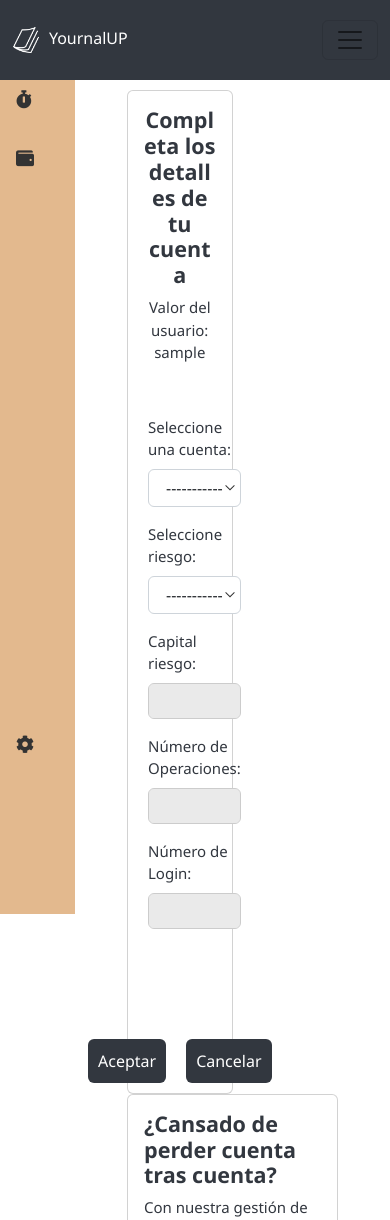
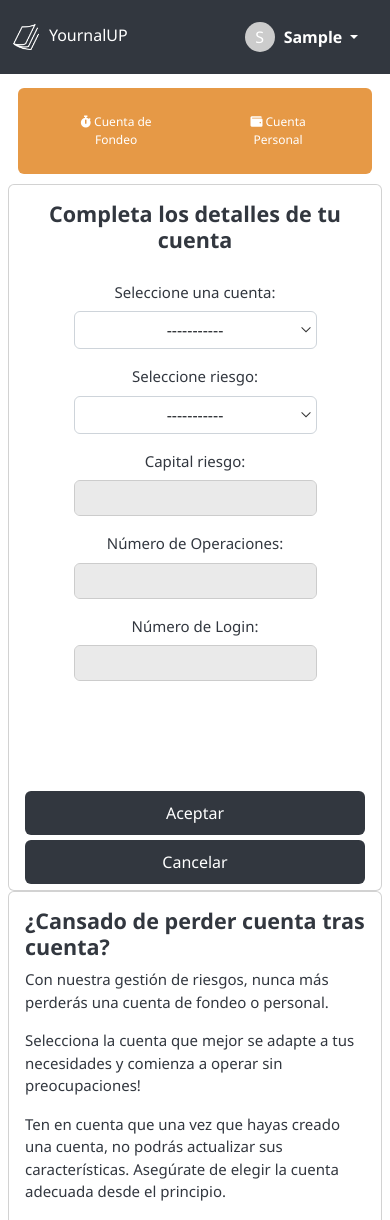
Before and after one commit to anndyarl/YournalUP, a Django app: page /cuentas/1/crear_cuentas in a window 390 px wide. Shown: the top 1220 px of the page. Run offline with Django 4.2, Linux system fonts and the light colour scheme; the visitor is signed in with stand-in values (Sample User, id 1); data that the repository does not hold is empty; parts of the project's set-up code (start-up, migrations or seed data) failed here and were passed over; some libraries are stand-ins or nearby versions.

Commit message:
Se realizan todos los cambios para mobile

```diff
--- a/mysite/GRB/static/css/style.css
+++ b/mysite/GRB/static/css/style.css
@@ -40,6 +40,13 @@ main {
   margin-top: 50px; /* Margen superior igual a la altura del encabezado */
   padding: 20px;
 }
+@media screen and (max-width: 768px) {
+main {
+  padding: 8px;
+  margin-top: 70px;
+}
+}
+
 .dropdown-menu.dropdown-menu-right {
     filter: drop-shadow(0 0 10px rgba(0, 0, 0, .1));
     background-color: #fff;
@@ -84,6 +91,20 @@ nav ul {
   padding: 0;
   text-align: center;
 }
+/* Media query para pantallas más pequeñas */
+@media screen and (max-width: 768px) {
+  nav ul {
+    display: grid;
+    grid-template-columns: repeat(4, 1fr);
+    list-style-type: none;
+    margin: 0;
+    padding: 0;
+    text-align: center;
+
+  }
+}
+
+
 
 nav li {
   margin: 0 10px;
@@ -183,6 +204,17 @@ select:focus {
   justify-content: center;
 }
 
+@media screen and (max-width: 768px) {
+  .center-button {
+    display: grid;
+    grid-template-columns: 1fr;
+    gap: 5px;
+    position: relative;
+    top: 10px;
+
+  }
+}
+
 .end-button {
   display: flex;
   justify-content: flex-end;
@@ -207,6 +239,27 @@ select:focus {
   /* width: 110px;  */
   text-align: center;
 }
+@media screen and (max-width: 768px) {
+
+  .add-order-button,
+.cancel-order-button {
+  background-color: #32373f;
+  border: none;
+  color: white;
+  padding: 10px;
+  text-decoration: none;
+  display: inline-block;
+  font-size: 16px;
+  cursor: pointer;
+  border-radius: 0.375rem;
+  width: 100%;
+  text-align: center;
+  margin: 0;
+
+}
+}
+
+
 
 .add-order-button:hover,
 .add-order-button:focus,
@@ -350,11 +403,23 @@ div.tabla-scroll table {
         margin-bottom: 10px; /* Agrega un margen inferior a los contenedores de los botones */
     }
 }
+#choose-create-account {
+  border: 2px solid #e69946;
+}
 
+.container{
+  max-width: 1518px;
+}
 
 .container-cuentas {
   display: grid;
   grid-template-columns: repeat(2, 1fr);
+}
+/* Media query para pantallas más pequeñas */
+@media screen and (max-width: 768px) {
+  .container-cuentas {
+    grid-template-columns: 1fr; /* Cambiamos a una sola columna */
+  }
 }
 
 input[type="file"]:not(:valid) + img {
@@ -852,6 +1035,14 @@ textarea {
   padding: 20px;
 }
 
+/* Media query para pantallas más pequeñas */
+@media screen and (max-width: 768px) {
+  .content {
+    margin: 0px;
+    padding: 0px;
+  }
+}
+
 .vertical-menu .nav-link {
   position: relative;
 }
@@ -919,4 +1110,29 @@ background-color:#e69946;
   background-color: #E9ECEF; /* Color de fondo al pasar el cursor o al enfocar */
 }
 
-/* menu */
+.menu  {
+  background: #e69946;
+  display: flex;
+  justify-content: center;
+  padding: 15px;
+  border-radius: 6px;
+}
+.menu ul:hover {
+  background: #e3b98e;
+
+}
+.menu li {
+  margin-right: 10px; /* Espacio entre los enlaces */
+}
+
+.menu a {
+  color: white;
+  text-decoration: none;
+  font-size: 12px;
+  padding: 10px 20px;
+  transition: background-color 0.1s ease;
+}
+
+.menu a:hover {
+  background: #e3b98e;
+}
--- a/mysite/GRB/templates/base.html
+++ b/mysite/GRB/templates/base.html
@@ -38,21 +38,16 @@
    <body >
       <header>
         <nav class="navbar">
-          <div style="display: flex; align-items: center;">
             <a href="{% url 'seleccionar_cuenta' %}">
               <img src="{% static 'img/icon_logo.png' %}" alt="Yournal up" style="width: 28px; filter: brightness(0) invert(1);">
               <span style="font-size: 16px; color: #fff; margin-left: 5px;">YournalUP</span>
             </a>
           </div>
         </nav>
-         <nav class="navbar navbar-expand-lg navbar-light ">
-            <button class="navbar-toggler" type="button" data-toggle="collapse" data-target="#navbarNav" aria-controls="navbarNav" aria-expanded="false" aria-label="Toggle navigation">
-              <span class="navbar-toggler-icon collapsed"></span>
-            </button>
-            <div class="collapse navbar-collapse justify-content-center" id="navbarNav">
+           <nav>
             <ul class="navbar-nav">
               {% if user.is_authenticated %}
-               <div class="user-plan">Free plan</div>
+              {% comment %} <div class="user-plan">Free plan</div>  {% endcomment %}
               <li class="nav-item dropdown">
                 <a class="dropdown-toggle" id="navbarDropdown" role="button" data-toggle="dropdown" aria-haspopup="true" aria-expanded="false">
                   <div class="user-avatar-circle">
@@ -69,11 +64,8 @@
                   <a class="nav-item nav-link" href="{% url 'logout' %}">Cerrar sesión</a>
                 </div>
               </li>
-
               {% endif %}
-
             </ul>
-            </div>
         </nav>
 
 
@@ -81,8 +73,8 @@
       </header>
 
       <main>
-        {% if user.is_authenticated %}
-        <div class="vertical-menu">
+
+        {% comment %} <div class="vertical-menu">
 
             <div class="top-icons">
               <div>
@@ -105,13 +97,23 @@
              </a>
            </div>
 
-        </div>
+        </div>     {% endcomment %}
+        {% if user.is_authenticated %}
+        <nav class="menu-principal">
+          <ul class="menu">
+            <li> <a class="nav-item nav-link {% if request.resolver_match.url_name == 'lista_cuentas' and request.resolver_match.kwargs.id == 1 %}active{% endif %}" href="{% url 'lista_cuentas' 1 %}">
+              <i class="fas fa-stopwatch"></i>
+              <span class="menu-name">Cuenta de Fondeo</span>
+            </a></li>
+            <li>  <a class="nav-item nav-link {% if request.resolver_match.url_name == 'lista_cuentas' and request.resolver_match.kwargs.id == 2 %}active{% endif %}" href="{% url 'lista_cuentas' 2 %}">
+              <i class="fas fa-wallet"></i>
+              <span class="menu-name"> Cuenta Personal</span>
+            </a></li>
+          </ul>
+        </nav>
         {% endif %}
-       <div class="container-fluid">
-           <div class="content">
              {% block contenido %}{% endblock %}
-         </div>
-       </div>
+
       </main>
       <footer>
          {% comment %} <p>Derechos Reservados &copy; 2023</p> {% endcomment %}
@@ -180,7 +182,13 @@
                 darkModeSwitch.checked = true;
               }
             </script>
+            <script>
+              function toggleMenu() {
+                var menu = document.getElementById("menu");
+                menu.classList.toggle("show");
+              }
 
+            </script>
             {% comment %} <div id="loading-overlay">
               <img src="{% static 'img/loading.gif' %}" alt="Loading" />
               </div>
--- a/mysite/GRB/templates/cuentas/crear_cuentas.html
+++ b/mysite/GRB/templates/cuentas/crear_cuentas.html
@@ -9,7 +9,8 @@
                 {% include 'cuentas/form_cuentas.html' %}
             </div>
         </div>
-        <div class="card">
+    </div>
+    <div class="card">
             <div class="row no-gutters">
                 <div class="col-md-6">
                     <div class="card-body">
--- a/mysite/GRB/templates/cuentas/cuentas.html
+++ b/mysite/GRB/templates/cuentas/cuentas.html
@@ -54,12 +54,14 @@
             <td style="color:orange;"> En proceso </td>
             <td>$ {{ cuenta.capital_actual }}</td>
             <td>
+              <div class="btn-group" role="group">
               <a name="" id="" class="btn btn-custom" href="{% url 'lista_trades_de_cuentas' cuenta.id_cuenta %}" role="button">
                 <i class="fas fa-eye"></i>
               </a>
               <a name="" id="" class="btn btn-custom" href="{% url 'eliminar_cuenta' request.session.id_tipo_cuenta cuenta.id_cuenta  %}" role="button">
                 <i class="fas fa-trash-alt"></i>
               </a>
+            </div>
             </td>
           </tr>
           {% endfor %}
--- a/mysite/GRB/templates/cuentas/form_cuentas.html
+++ b/mysite/GRB/templates/cuentas/form_cuentas.html
@@ -1,15 +1,12 @@
 {% load static %}
-</div>
+
 <form enctype="multipart/form-data" method="post" id="myModal">
    {% csrf_token %}
    {% if error_message %}
    <div class="alert alert-danger" role="alert">
      {{ error_message }}
-
+   </div>
    {% endif %}
-     <p>Valor del usuario: {{ user_value }}</p>
-
-   </div>
    <div class="container" id="grid-container-cuentas">
      <div class="mb-3">
         {% if id_tipo_cuenta == 1 %}
--- a/mysite/GRB/templates/cuentas/seleccionar_cuenta.html
+++ b/mysite/GRB/templates/cuentas/seleccionar_cuenta.html
@@ -3,8 +3,9 @@
 {% block titulo %} Seleccionar tipo de Cuenta {% endblock %}
 
 {% block contenido %}
+
 <div class="card">
-    <div class="card-body d-flex justify-content-center align-items-center">
+    <div class="card-body d-flex justify-content-center align-items-center" id="choose-create-account">
         <div class="cuenta-box-body">
             <div class="cuenta-box-heading">Fondeo </div>
             <p>Gestiona una cuenta de fondeo</p>
--- a/mysite/GRB/templates/cuentas/trades/crear.html
+++ b/mysite/GRB/templates/cuentas/trades/crear.html
@@ -1,6 +1,6 @@
 {% extends "base.html" %} {% block titulo %} Crear Trade {% endblock %}
 {% block contenido %}
-<div class="content">
+{% comment %} {% include 'cuentas/trades/nav.html' %} {% endcomment %}
         <div class="nav-card">
             <div class="nav-indicator">
                 <div class="card-body text-center">
@@ -19,5 +19,5 @@
                 </div>
             </div>
         </div>
-</div>
+
 {% endblock %}
--- a/mysite/GRB/templates/cuentas/trades/editar.html
+++ b/mysite/GRB/templates/cuentas/trades/editar.html
@@ -6,7 +6,9 @@
             <div class="card-body text-center">
                 {% comment %} <h4 class="card-title">Completa los detalles de tu trade</h4> {% endcomment %}
                 {% comment %} <div class="mt-4">   {% endcomment %}
-                {% include 'cuentas/trades/nav.html' %}
+                    <div class="nav-list">
+                    {% include 'cuentas/trades/nav_list.html' %}
+                    </div>
                 {% comment %} </div> {% endcomment %}
             </div>
         </div>
--- a/mysite/GRB/templates/cuentas/trades/index.html
+++ b/mysite/GRB/templates/cuentas/trades/index.html
@@ -21,8 +21,8 @@
   <div class="card-body">
     {% comment %} <div class="card-table"> {% endcomment %}
     <h4 class="card-title">Mis trades</h4>
+        <div class="tabla-scroll">
           <div class="table-responsive">
-        <div class="tabla-scroll">
             <table class="table table-striped table-hover">
               <thead>
                 <tr>
--- a/mysite/GRB/templates/paginas/login.html
+++ b/mysite/GRB/templates/paginas/login.html
@@ -3,9 +3,6 @@
 {% providers_media_js %}
 {% load static %}
 {% block contenido %}
-
-
-
   <div class="row">
     <div class="col-md-6 mx-auto mt-4">
       <div class="card">
```
Also changed, not shown: other parts of mysite/GRB/static/css/style.css (+145 -27 lines). Lines whose indentation alone changed are shown as unchanged.
